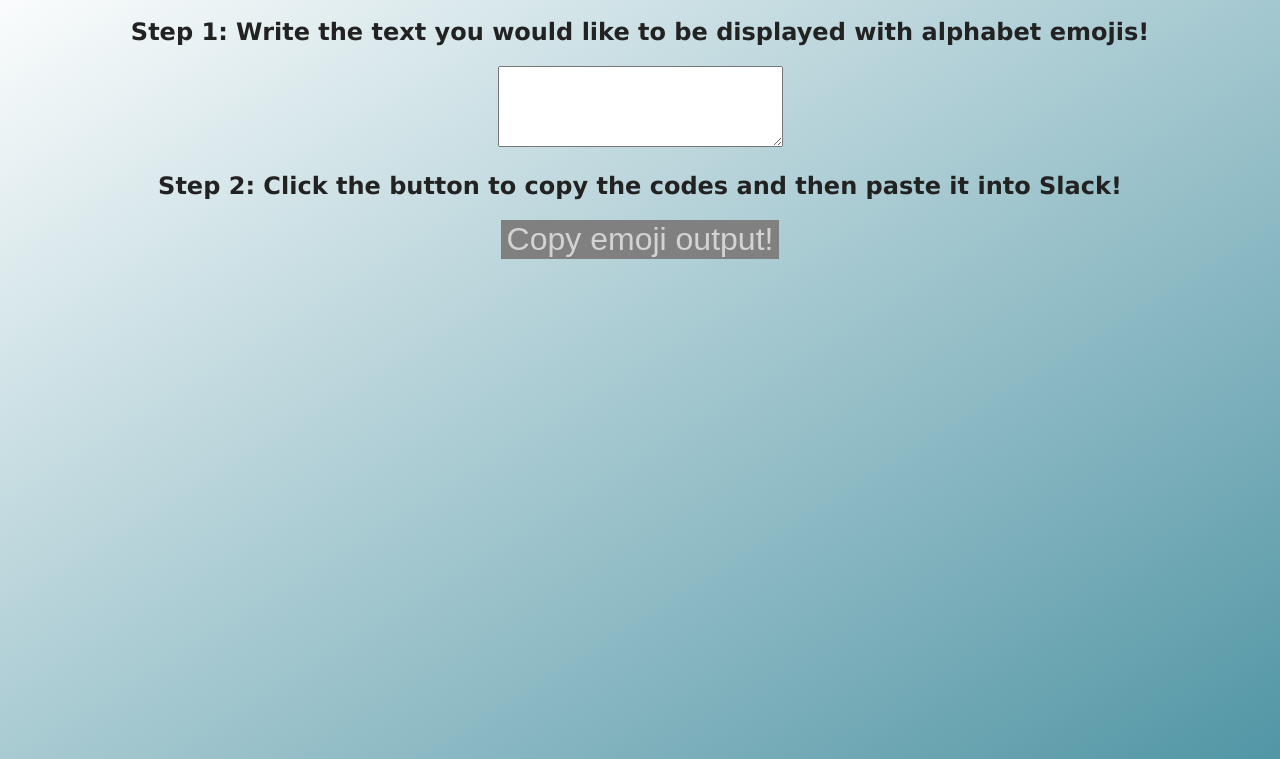
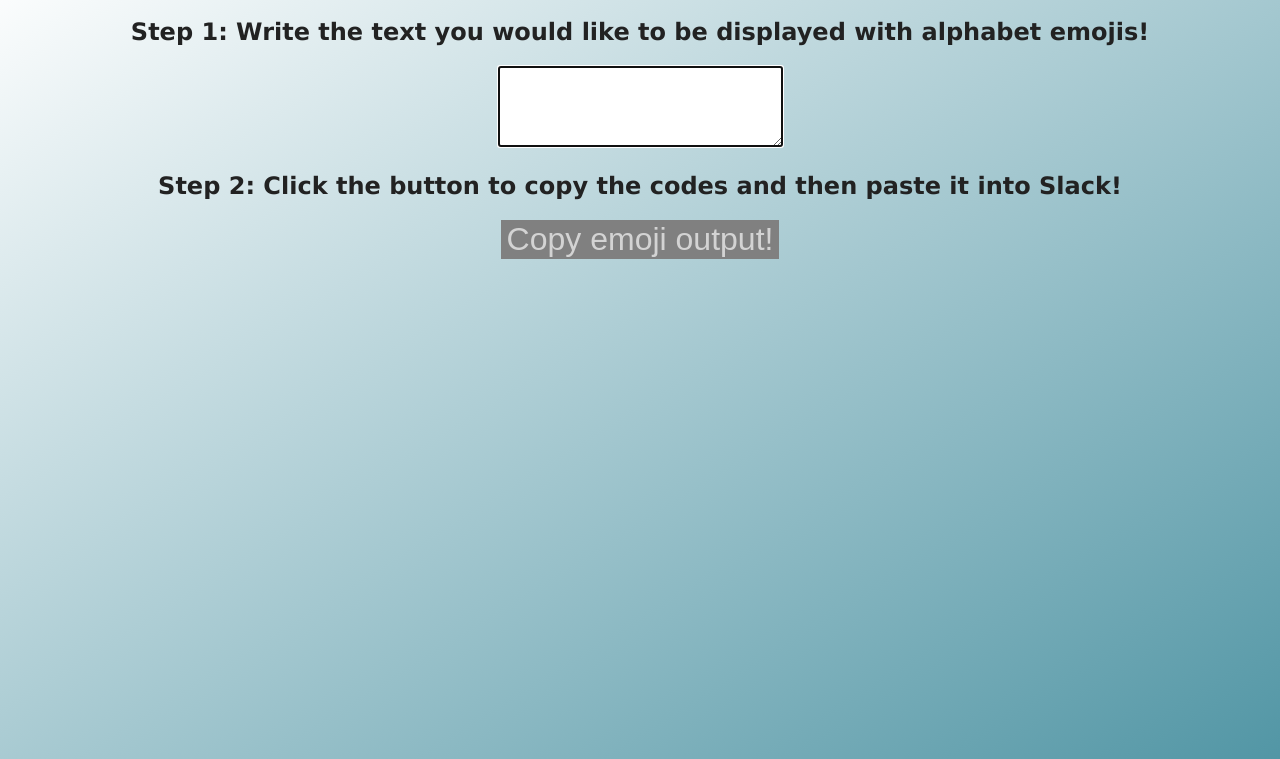
Before and after one commit to attilapapai/text-to-slack-alphabet, a plain HTML site: page index.html in a window 1280 px wide. Shown: the part 81-840 px from the top of the page. Drawn offline with Linux system fonts and the light colour scheme.

Commit message:
Update index.html

```diff
--- a/index.html
+++ b/index.html
@@ -20,7 +20,7 @@
 <h1>Turn text into Slack Alphabet emojis!</h1>
 
 <h2>Step 1: Write the text you would like to be displayed with alphabet emojis!</h2>
-<textarea id="input-text" name="input-text" rows="5" cols="33" oninput="onTextInput(this.value)"></textarea>
+<textarea id="input-text" name="input-text" rows="5" cols="33" oninput="onTextInput(this.value)" autofocus></textarea>
 
 <input id="output-emoji-codes" name="output-emoji-codes" type="hidden">
 
```
